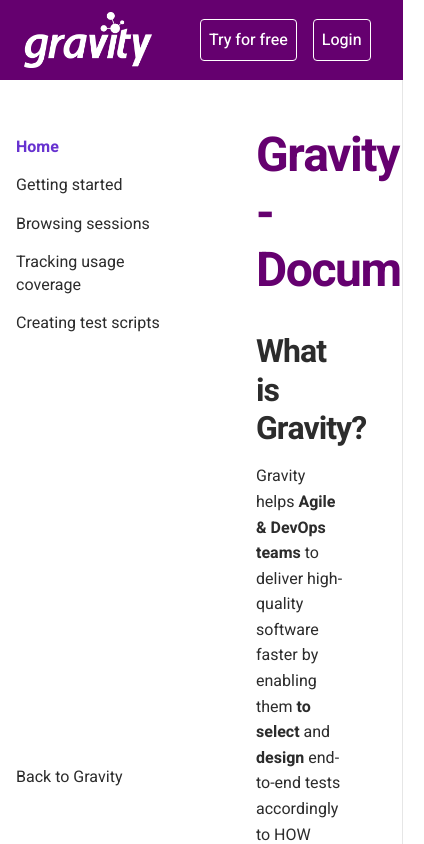
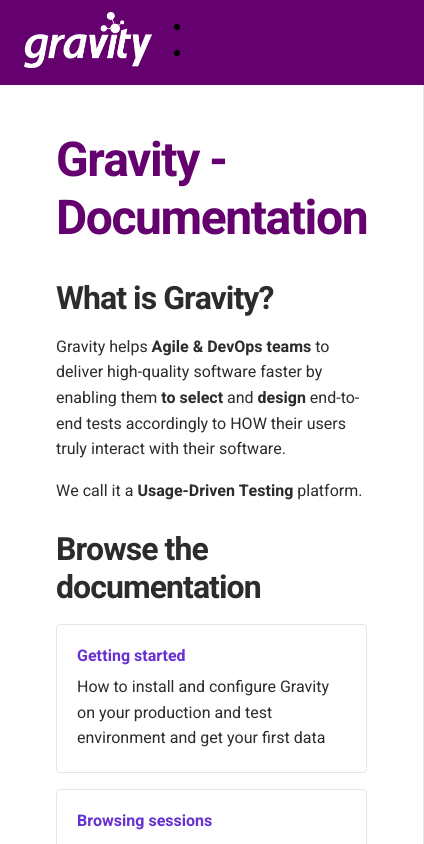
Before and after one commit to Smartesting/gravity-documentation, a Next.js app: page / in a window 390 px wide. Shown: the top 844 px of the page, 424 px wide, since content can reach past the window. Built offline with nearby package versions, Linux system fonts and the light colour scheme.

Commit message:
[WIP] make navbar responsive

```diff
--- /dev/null
+++ b/components/TopNavMobile.tsx
@@ -0,0 +1,19 @@
+import Image from "next/image";
+import styles from './TopNav.module.scss';
+
+export default function TopNavMobile() {
+  return <nav className={styles.topNav}>
+    <a href="https://gravity-testing.com" rel="noopener" className={styles.logoWrapper}>
+      <Image src={"/gravity-logo-white.svg"} layout={'fill'} objectFit={'contain'} />
+    </a>
+
+    <ul className={styles.responsiveMenu}>
+      <li>
+        <a rel="noopener" href="https://app.gravity-testing.com/register">Try for free</a>
+      </li>
+      <li>
+        <a rel="noopener" href="https://app.gravity-testing.com/login">Login</a>
+      </li>
+    </ul>
+  </nav>
+}
--- a/components/layout.tsx
+++ b/components/layout.tsx
@@ -5,6 +5,7 @@
 import { MDXProvider } from "@mdx-js/react";
 import H2 from './overrides/H2'
 import Script from 'next/script'
+import TopNavMobile from "./TopNavMobile";
 
 type LayoutMetaData = {
   headerTitle: string,
@@ -38,12 +39,11 @@
         </style>
       </Head>
 
-
-
-      <TopNav />
+      <span className={styles.topNavWrapper}><TopNav /></span>
+      <span className={styles.topNavMobileWrapper}><TopNavMobile /></span>
 
       <div className={styles.lNav}>
-        <Nav />
+        <span className={styles.navbarWrapper}><Nav /></span>
 
         <main>
           <div className={styles.contentWrapper}>
--- a/styles/Layout.module.scss
+++ b/styles/Layout.module.scss
@@ -1,18 +1,45 @@
 @import './constants/grid.scss';
 @import './constants/colors.scss';
+@import './constants/responsive.scss';
 
 .lMain {
   height: 100%;
   display: grid;
+
+
+  & > .topNavWrapper {
+    display: none;
+    @include for-desktop-up {
+      display: initial;
+    }
+  }
+
+  & > .topNavMobileWrapper {
+    display: none;
+    @include for-phone-only {
+      display: initial;
+    }
+  }
 }
 
 .lNav {
-  display: grid;
   height: 100%;
-  grid-template-columns: 200px 1fr;
-  max-width: 1024px;
   margin: 0 auto;
-  overflow: hidden;
+
+  @include for-desktop-up {
+    display: grid;
+    grid-template-columns: 200px 1fr;
+    max-width: 1024px;
+    overflow: hidden;
+  }
+
+  & > .navbarWrapper {
+    display: none;
+    @include for-desktop-up {
+      display: initial;
+    }
+  }
+
   & main {
     padding: calc(2 * $grid-base-unit) calc(7 * $grid-base-unit);
     padding-bottom: calc(8 * $grid-base-unit);
--- /dev/null
+++ b/styles/constants/responsive.scss
@@ -0,0 +1,15 @@
+@mixin for-phone-only {
+  @media (max-width: 599px) { @content; }
+}
+@mixin for-tablet-portrait-up {
+  @media (min-width: 600px) { @content; }
+}
+@mixin for-tablet-landscape-up {
+  @media (min-width: 900px) { @content; }
+}
+@mixin for-desktop-up {
+  @media (min-width: 1200px) { @content; }
+}
+@mixin for-big-desktop-up {
+  @media (min-width: 1800px) { @content; }
+}
```
